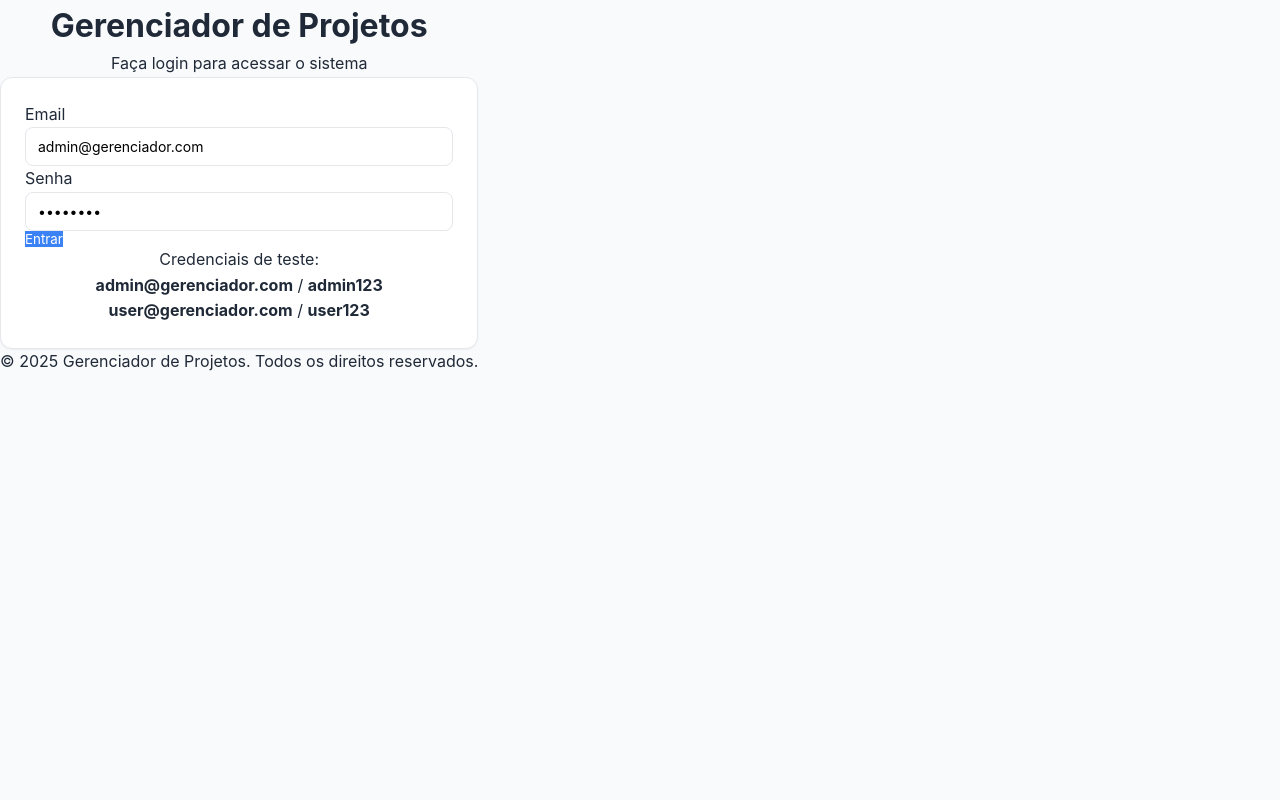
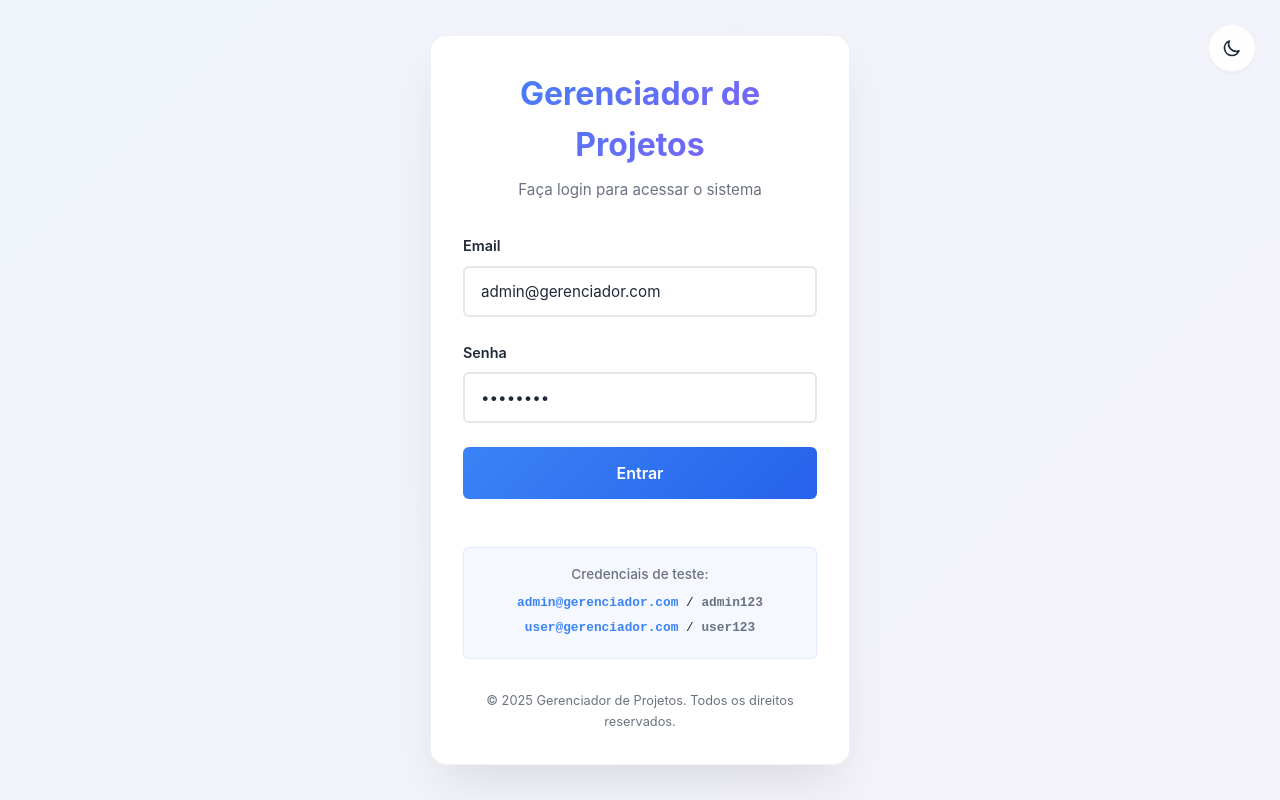
Before and after one commit to rafak7/gerenciador-de-projetos-V4, a Nuxt app: page /login in a window 1280 px wide. Built offline with nearby package versions, Linux system fonts and the light colour scheme; no server answers.

Commit message:
feat: redesign da tela de login com dark/light

```diff
--- a/assets/scss/pages/_index.scss
+++ b/assets/scss/pages/_index.scss
@@ -2,3 +2,4 @@
 @forward 'projeto-detalhes';
 @forward 'novo-projeto';
 @forward 'api-explorer';
+@forward 'login';
--- /dev/null
+++ b/assets/scss/pages/_login.scss
@@ -0,0 +1,383 @@
+@use '../base/variables' as *;
+@use '../base/mixins' as *;
+
+// Container principal da página de login
+.login-page {
+  min-height: 100vh;
+  background: linear-gradient(135deg,
+    rgba(59, 130, 246, 0.05) 0%,
+    rgba(99, 102, 241, 0.05) 50%,
+    rgba(139, 92, 246, 0.05) 100%
+  );
+  position: relative;
+
+  &.dark {
+    background: linear-gradient(135deg,
+      rgba(17, 24, 39, 0.95) 0%,
+      rgba(31, 41, 55, 0.95) 50%,
+      rgba(55, 65, 81, 0.95) 100%
+    );
+  }
+}
+
+// Botão de alternância de tema
+.theme-toggle {
+  position: absolute;
+  top: $spacing-lg;
+  right: $spacing-lg;
+  z-index: 10;
+
+  .theme-toggle-btn {
+    display: flex;
+    align-items: center;
+    justify-content: center;
+    width: 48px;
+    height: 48px;
+    background: rgba(255, 255, 255, 0.9);
+    border: 1px solid rgba(229, 231, 235, 0.5);
+    border-radius: $border-radius-full;
+    color: $text-dark;
+    cursor: pointer;
+    transition: all $transition-normal;
+    backdrop-filter: blur(10px);
+    box-shadow: $shadow-sm;
+
+    &:hover {
+      background: rgba(255, 255, 255, 1);
+      transform: scale(1.05);
+      box-shadow: $shadow-md;
+    }
+
+    &:active {
+      transform: scale(0.95);
+    }
+
+    .theme-icon {
+      width: 20px;
+      height: 20px;
+      transition: transform $transition-normal;
+    }
+
+    // Dark mode
+    .dark & {
+      background: rgba(31, 41, 55, 0.9);
+      border-color: rgba(75, 85, 99, 0.5);
+      color: $text-dark-primary;
+
+      &:hover {
+        background: rgba(31, 41, 55, 1);
+      }
+    }
+  }
+}
+
+// Container do formulário
+.login-container {
+  display: flex;
+  align-items: center;
+  justify-content: center;
+  min-height: 100vh;
+  padding: $spacing-lg;
+}
+
+// Card do formulário de login
+.login-card {
+  width: 100%;
+  max-width: 420px;
+  background: rgba(255, 255, 255, 0.95);
+  border: 1px solid rgba(229, 231, 235, 0.6);
+  border-radius: $border-radius-xl;
+  box-shadow:
+    0 25px 50px -12px rgba(0, 0, 0, 0.1),
+    0 0 0 1px rgba(255, 255, 255, 0.1);
+  backdrop-filter: blur(10px);
+  padding: $spacing-xl;
+  transition: all $transition-normal;
+
+  &:hover {
+    transform: translateY(-2px);
+    box-shadow:
+      0 35px 60px -12px rgba(0, 0, 0, 0.15),
+      0 0 0 1px rgba(255, 255, 255, 0.15);
+  }
+
+  // Dark mode
+  .dark & {
+    background: rgba(31, 41, 55, 0.95);
+    border-color: rgba(75, 85, 99, 0.6);
+    box-shadow:
+      0 25px 50px -12px rgba(0, 0, 0, 0.3),
+      0 0 0 1px rgba(75, 85, 99, 0.2);
+
+    &:hover {
+      box-shadow:
+        0 35px 60px -12px rgba(0, 0, 0, 0.4),
+        0 0 0 1px rgba(75, 85, 99, 0.3);
+    }
+  }
+}
+
+// Header do login
+.login-header {
+  text-align: center;
+  margin-bottom: $spacing-xl;
+
+  .login-title {
+    font-size: 2rem;
+    font-weight: 700;
+    color: $text-dark;
+    margin-bottom: $spacing-sm;
+    background: linear-gradient(135deg, $primary-color, #8b5cf6);
+    -webkit-background-clip: text;
+    -webkit-text-fill-color: transparent;
+    background-clip: text;
+
+    .dark & {
+      color: $text-dark-primary;
+      background: linear-gradient(135deg, #60a5fa, #a78bfa);
+      -webkit-background-clip: text;
+      -webkit-text-fill-color: transparent;
+      background-clip: text;
+    }
+  }
+
+  .login-subtitle {
+    color: $text-light;
+    font-size: 0.95rem;
+
+    .dark & {
+      color: $text-dark-light;
+    }
+  }
+}
+
+// Formulário de login
+.login-form {
+  .form-group {
+    margin-bottom: $spacing-lg;
+
+    .form-label {
+      display: block;
+      margin-bottom: $spacing-sm;
+      font-weight: 600;
+      color: $text-dark;
+      font-size: 0.9rem;
+
+      .dark & {
+        color: $text-dark-primary;
+      }
+    }
+
+    .login-input {
+      width: 100%;
+      padding: 14px 16px;
+      border: 2px solid $border-color;
+      border-radius: $border-radius-md;
+      font-size: 0.95rem;
+      background: $bg-white;
+      color: $text-dark;
+      transition: all $transition-normal;
+
+      &:focus {
+        outline: none;
+        border-color: $primary-color;
+        box-shadow: 0 0 0 3px rgba(59, 130, 246, 0.1);
+        transform: translateY(-1px);
+      }
+
+      &.error {
+        border-color: $danger-color;
+        box-shadow: 0 0 0 3px rgba(239, 68, 68, 0.1);
+      }
+
+      &::placeholder {
+        color: $text-light;
+      }
+
+      // Dark mode
+      .dark & {
+        background: $bg-dark;
+        border-color: $border-dark;
+        color: $text-dark-primary;
+
+        &:focus {
+          border-color: #60a5fa;
+          box-shadow: 0 0 0 3px rgba(96, 165, 250, 0.1);
+        }
+
+        &.error {
+          border-color: #f87171;
+          box-shadow: 0 0 0 3px rgba(248, 113, 113, 0.1);
+        }
+
+        &::placeholder {
+          color: $text-dark-light;
+        }
+      }
+    }
+
+    .error-message {
+      color: $danger-color;
+      font-size: 0.8rem;
+      margin-top: $spacing-xs;
+      font-weight: 500;
+
+      .dark & {
+        color: #f87171;
+      }
+    }
+  }
+}
+
+// Botão de login
+.login-button {
+  width: 100%;
+  padding: 16px;
+  background: linear-gradient(135deg, $primary-color, $primary-dark);
+  color: $text-white;
+  border: none;
+  border-radius: $border-radius-md;
+  font-weight: 600;
+  font-size: 1rem;
+  cursor: pointer;
+  transition: all $transition-normal;
+  margin-bottom: $spacing-lg;
+
+  &:hover:not(:disabled) {
+    background: linear-gradient(135deg, $primary-dark, #1d4ed8);
+    transform: translateY(-2px);
+    box-shadow: 0 10px 25px rgba(59, 130, 246, 0.3);
+  }
+
+  &:active {
+    transform: translateY(0);
+  }
+
+  &:disabled {
+    opacity: 0.6;
+    cursor: not-allowed;
+    transform: none;
+    box-shadow: none;
+  }
+
+  .loading-spinner {
+    width: 20px;
+    height: 20px;
+    border: 2px solid rgba(255, 255, 255, 0.3);
+    border-top: 2px solid $text-white;
+    border-radius: 50%;
+    animation: spin 1s linear infinite;
+    margin-right: $spacing-sm;
+  }
+
+  // Dark mode
+  .dark & {
+    background: linear-gradient(135deg, #3b82f6, #2563eb);
+
+    &:hover:not(:disabled) {
+      background: linear-gradient(135deg, #60a5fa, #3b82f6);
+      box-shadow: 0 10px 25px rgba(96, 165, 250, 0.3);
+    }
+  }
+}
+
+// Credenciais de teste
+.login-credentials {
+  text-align: center;
+  padding: $spacing-md;
+  background: rgba(59, 130, 246, 0.05);
+  border: 1px solid rgba(59, 130, 246, 0.1);
+  border-radius: $border-radius-md;
+  margin-top: $spacing-lg;
+
+  .credentials-title {
+    font-size: 0.85rem;
+    color: $text-light;
+    margin-bottom: $spacing-sm;
+    font-weight: 500;
+
+    .dark & {
+      color: $text-dark-light;
+    }
+  }
+
+  .credentials-list {
+    font-size: 0.8rem;
+    color: $text-dark;
+    font-family: 'Courier New', monospace;
+
+    .credential-item {
+      margin-bottom: $spacing-xs;
+
+      .email {
+        color: $primary-color;
+        font-weight: 600;
+      }
+
+      .password {
+        color: $secondary-color;
+        font-weight: 600;
+      }
+    }
+
+    .dark & {
+      color: $text-dark-primary;
+
+      .credential-item {
+        .email {
+          color: #60a5fa;
+        }
+
+        .password {
+          color: #9ca3af;
+        }
+      }
+    }
+  }
+
+  // Dark mode
+  .dark & {
+    background: rgba(75, 85, 99, 0.2);
+    border-color: rgba(75, 85, 99, 0.3);
+  }
+}
+
+// Footer
+.login-footer {
+  text-align: center;
+  margin-top: $spacing-xl;
+
+  .copyright {
+    font-size: 0.8rem;
+    color: $text-light;
+
+    .dark & {
+      color: $text-dark-light;
+    }
+  }
+}
+
+// Animations
+@keyframes spin {
+  from {
+    transform: rotate(0deg);
+  }
+  to {
+    transform: rotate(360deg);
+  }
+}
+
+// Responsividade
+@media (max-width: $mobile) {
+  .login-container {
+    padding: $spacing-md;
+  }
+
+  .login-card {
+    padding: $spacing-lg;
+  }
+
+  .login-header .login-title {
+    font-size: 1.75rem;
+  }
+}
--- a/db.json
+++ b/db.json
@@ -65,12 +65,12 @@
       "tipo": "Data Science"
     },
     {
-      "id": "11",
-      "nome": "Sistema Uber Eats",
+      "nome": "Sistema Uber Eatss",
       "descricao": "Sistema Uber Eats Teste ",
       "preco": 5000,
       "categoria": "IoT",
-      "tipo": "DevOps"
+      "tipo": "DevOps",
+      "id": "11"
     }
   ],
   "usuarios": [
--- a/layouts/auth.vue
+++ b/layouts/auth.vue
@@ -1,25 +1,35 @@
 <template>
-  <div class="min-h-screen bg-gradient-to-br from-blue-50 to-indigo-100 dark:from-gray-900 dark:to-gray-800">
-    <div class="flex min-h-screen items-center justify-center p-6">
-      <div class="w-full max-w-md">
-        <!-- Logo/Title -->
-        <div class="text-center mb-8">
-          <h1 class="text-3xl font-bold text-gray-900 dark:text-white">
+  <div class="login-page" :class="{ dark: uiStore.darkMode }">
+    <!-- Botão de alternância de tema -->
+    <div class="theme-toggle">
+      <button @click="uiStore.toggleDarkMode()" class="theme-toggle-btn">
+        <svg v-if="!uiStore.darkMode" class="theme-icon" fill="none" stroke="currentColor" viewBox="0 0 24 24">
+          <path stroke-linecap="round" stroke-linejoin="round" stroke-width="2" d="M20.354 15.354A9 9 0 018.646 3.646 9.003 9.003 0 0012 21a9.003 9.003 0 008.354-5.646z" />
+        </svg>
+        <svg v-else class="theme-icon" fill="none" stroke="currentColor" viewBox="0 0 24 24">
+          <path stroke-linecap="round" stroke-linejoin="round" stroke-width="2" d="M12 3v1m0 16v1m9-9h-1M4 12H3m15.364 6.364l-.707-.707M6.343 6.343l-.707-.707m12.728 0l-.707.707M6.343 17.657l-.707.707M16 12a4 4 0 11-8 0 4 4 0 018 0z" />
+        </svg>
+      </button>
+    </div>
+
+    <div class="login-container">
+      <div class="login-card">
+        <!-- Header -->
+        <div class="login-header">
+          <h1 class="login-title">
             Gerenciador de Projetos
           </h1>
-          <p class="text-gray-600 dark:text-gray-300 mt-2">
+          <p class="login-subtitle">
             Faça login para acessar o sistema
           </p>
         </div>
 
-        <!-- Card Container -->
-        <div class="card">
-          <NuxtPage />
-        </div>
+        <!-- Conteúdo da página -->
+        <NuxtPage />
 
         <!-- Footer -->
-        <div class="text-center mt-6">
-          <p class="text-sm text-gray-500 dark:text-gray-400">
+        <div class="login-footer">
+          <p class="copyright">
             © {{ currentYear }} Gerenciador de Projetos. Todos os direitos reservados.
           </p>
         </div>
--- a/pages/login.vue
+++ b/pages/login.vue
@@ -1,61 +1,59 @@
 <template>
-  <div>
-    <form @submit.prevent="handleLogin" class="space-y-6">
-      <div>
-        <label for="email" class="block text-sm font-medium text-gray-700 dark:text-gray-300">
+  <div class="login-form">
+    <form @submit.prevent="handleLogin">
+      <div class="form-group">
+        <label for="email" class="form-label">
           Email
         </label>
-        <div class="mt-1">
         <input
           id="email"
           v-model="form.email"
           type="email"
           autocomplete="email"
           required
-            class="input-field"
-            :class="{ 'border-red-500': errors.email }"
+          class="login-input"
+          :class="{ error: errors.email }"
           placeholder="seu@email.com"
         />
         <p v-if="errors.email" class="error-message">{{ errors.email }}</p>
       </div>
-      </div>
 
-      <div>
-        <label for="password" class="block text-sm font-medium text-gray-700 dark:text-gray-300">
+      <div class="form-group">
+        <label for="password" class="form-label">
           Senha
         </label>
-        <div class="mt-1">
         <input
           id="password"
           v-model="form.senha"
           type="password"
           autocomplete="current-password"
           required
-            class="input-field"
-            :class="{ 'border-red-500': errors.senha }"
+          class="login-input"
+          :class="{ error: errors.senha }"
           placeholder="Sua senha"
         />
         <p v-if="errors.senha" class="error-message">{{ errors.senha }}</p>
       </div>
-      </div>
 
-      <div>
       <button
         type="submit"
         :disabled="isLoading"
-          class="w-full btn-primary disabled:opacity-50 disabled:cursor-not-allowed flex items-center justify-center"
+        class="login-button"
       >
-          <div v-if="isLoading" class="animate-spin rounded-full h-4 w-4 border-b-2 border-white mr-2"></div>
+        <div v-if="isLoading" class="loading-spinner"></div>
         {{ isLoading ? 'Entrando...' : 'Entrar' }}
       </button>
+
+      <div class="login-credentials">
+        <p class="credentials-title">Credenciais de teste:</p>
+        <div class="credentials-list">
+          <div class="credential-item">
+            <span class="email">admin@gerenciador.com</span> / <span class="password">admin123</span>
           </div>
-
-      <div class="text-center">
-        <p class="text-sm text-gray-600 dark:text-gray-400">
-          Credenciais de teste:<br>
-          <strong>admin@gerenciador.com</strong> / <strong>admin123</strong><br>
-          <strong>user@gerenciador.com</strong> / <strong>user123</strong>
-        </p>
+          <div class="credential-item">
+            <span class="email">user@gerenciador.com</span> / <span class="password">user123</span>
+          </div>
+        </div>
       </div>
     </form>
   </div>
```
Lines whose indentation alone changed are shown as unchanged.
